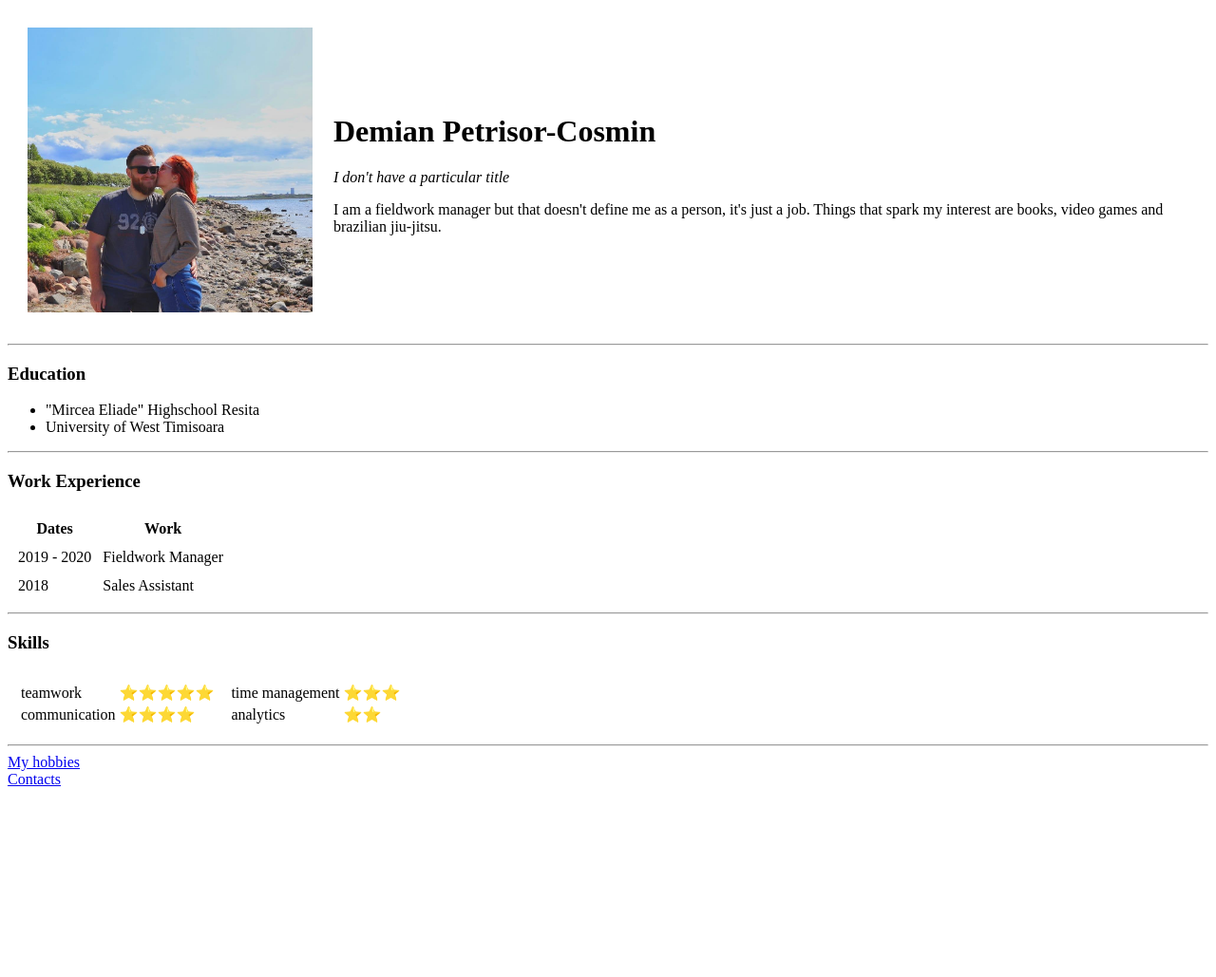
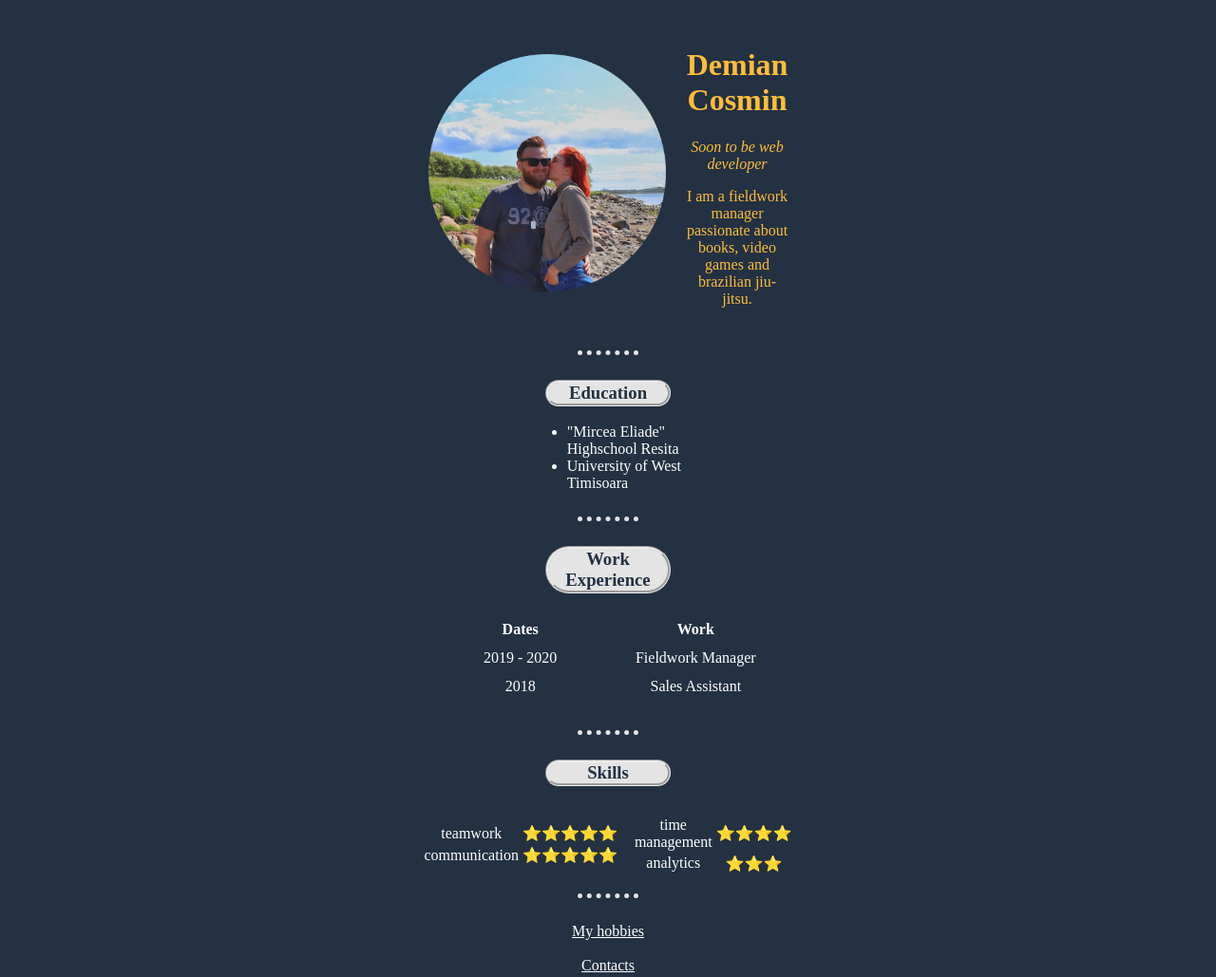
Before and after one commit to Skreel1912/cv, a plain HTML site: page index.html in a window 1280 px wide. Shown: the whole page at 95% size. Before the commit the page ends 838 px from the top, so only its background shows below. Drawn offline with Linux system fonts and the light colour scheme.

Commit message:
Add files via upload

```diff
--- /dev/null
+++ b/css/styles.css
@@ -0,0 +1,75 @@
+body {
+  background-color: #233142;
+}
+
+hr {
+  border-style: none;
+  border-top-style: dotted;
+  border-color: #e4e4e4;
+  border-width: 5px;
+  width: 5%;
+}
+
+h1 {
+  text-align: center;
+  color: #ffbd39;
+}
+
+h3 {
+  text-align: center;
+  color: #233142;
+  border-style: groove;
+  border-radius: 25px;
+  background: #e4e4e4;
+  width: 10%;
+  margin: auto;
+}
+
+p {
+  text-align: center;
+  color: #ffbd39;
+}
+
+li {
+  color: white;
+}
+
+tr {
+  color: white;
+}
+
+td {
+  width: 50%;
+  color: white;
+}
+
+a {
+  text-align: center;
+  color: white;
+}
+
+table {
+  margin: auto;
+  width: 30%;
+  text-align: center;
+}
+
+ul {
+  margin: auto;
+  width: 10%;
+}
+
+.center {
+  text-align: center;
+}
+
+ol{
+margin: auto;
+width: 10%;
+}
+
+label{
+  color: white;
+  margin: auto;
+  width: 30%;
+}
--- a/index.html
+++ b/index.html
@@ -4,26 +4,32 @@
 <head>
   <meta charset="utf-8">
   <title>Skreel's Personal Site</title>
+  <link rel="stylesheet" href="css/styles.css">
 </head>
 
 <body>
   <table cellspacing="20">
-    <td><img src="Cosmin.jpg" alt="Cosmin Profile Picture" height="300"></td>
+    <td><img src="Cosmin3.png" alt="Cosmin Profile Picture" height="250"></td>
     <td>
-      <h1>Demian Petrisor-Cosmin</h1>
-      <p><em>I don't have a particular title</em></p>
-      <p>I am a fieldwork manager but that doesn't define me as a person, it's just a job. Things that spark my interest are books, video games and brazilian jiu-jitsu.</p>
+      <h1>Demian Cosmin</h1>
+      <p><em>Soon to be web developer</em></p>
+      <p>I am a fieldwork manager passionate about books, video games and brazilian jiu-jitsu.</p>
     </td>
   </table>
 
   <hr>
+  <br>
   <h3>Education</h3>
+  <br>
   <ul>
     <li>"Mircea Eliade" Highschool Resita</li>
     <li>University of West Timisoara</li>
   </ul>
+  <br>
   <hr>
+  <br>
   <h3>Work Experience</h3>
+  <br>
   <table cellspacing="10">
     <thead>
       <th>Dates</th>
@@ -40,8 +46,11 @@
       </tr>
     </tbody>
   </table>
+  <br>
   <hr>
+  <br>
   <h3>Skills</h3>
+  <br>
 <table cellspacing="10">
   <tr>
     <td>
@@ -52,18 +61,18 @@
         </tr>
         <tr>
           <td>communication</td>
-          <td>⭐⭐⭐⭐</td>
+          <td>⭐⭐⭐⭐⭐</td>
         </tr>
       </table>
     </td>
     <td>
       <table>
           <td>time management</td>
-          <td>⭐⭐⭐</td>
+          <td>⭐⭐⭐⭐</td>
         </tr>
         <tr>
           <td>analytics</td>
-          <td>⭐⭐</td>
+          <td>⭐⭐⭐</td>
         </tr>
       </table>
     </td>
@@ -71,9 +80,16 @@
 </table>
 
   <hr>
-  <a href="hobbies.html">My hobbies</a>
   <br>
-  <a href="contacts.html">Contacts</a>
+  <div class="center">
+    <a href="hobbies.html">My hobbies</a>
+  </div>
+  <br>
+  <div class="center">
+    <a href="contacts.html">Contacts</a>
+  </div>
+
+  <br>
 </body>
 
 </html>
```
Also changed, not shown: contacts.html (+18 -8 lines), forms.html (added, +89 -0 lines), hobbies.html (+2 -0 lines), Cosmin2.png (added), Cosmin3.png (added), picture.jpg (added).
